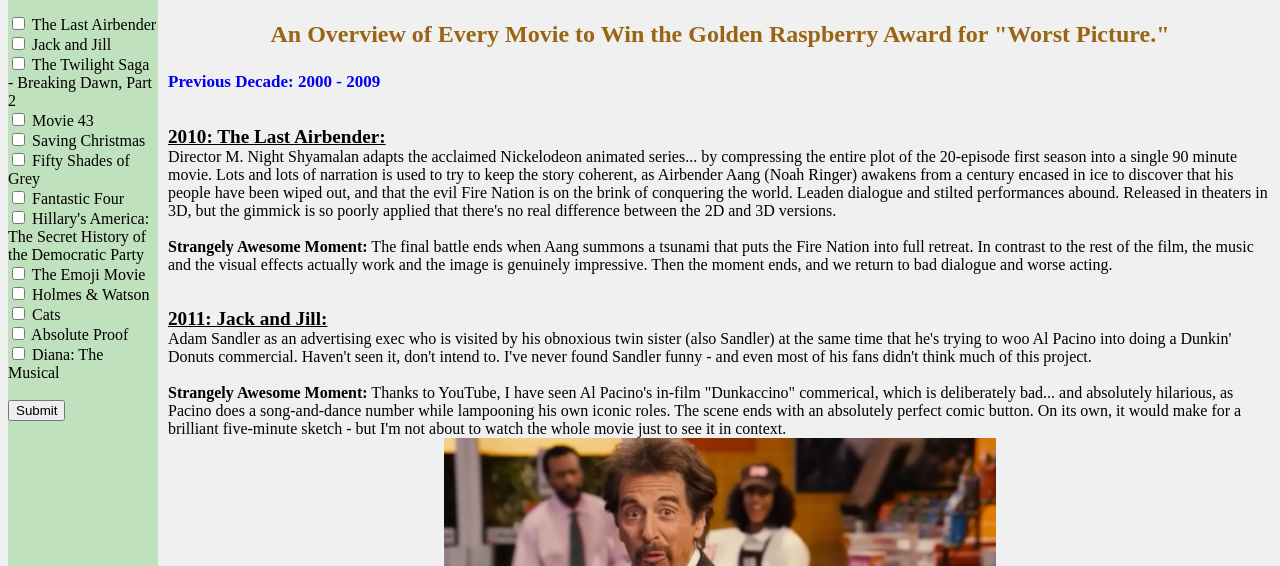
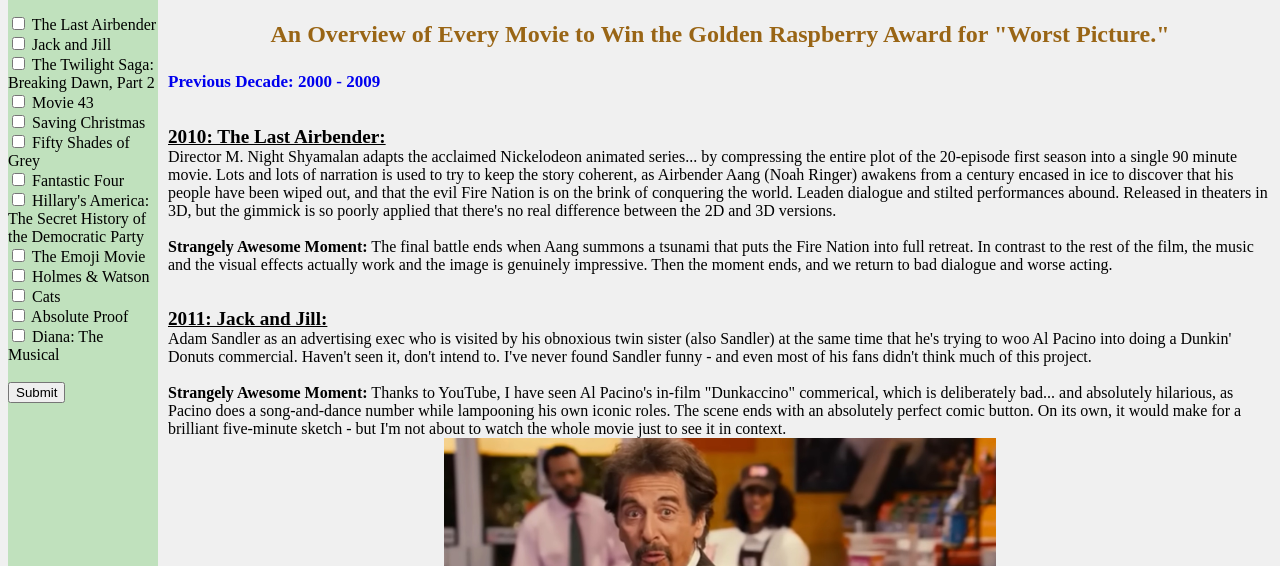
Before and after one commit to Jasper-Halt/Jasper-Halt.github.io, a plain HTML site: page Razzies2010-2021.html in a window 1280 px wide. Shown: the part 234-800 px from the top of the page. Drawn offline with Linux system fonts and the light colour scheme.

Commit message:
updated form text

```diff
--- a/Razzies2010-2021.html
+++ b/Razzies2010-2021.html
@@ -21,7 +21,7 @@
             <br />
             <input type="checkbox"> The Last Airbender<br />
             <input type="checkbox"> Jack and Jill<br />
-            <input type="checkbox"> The Twilight Saga - Breaking Dawn, Part 2<br />
+            <input type="checkbox"> The Twilight Saga: Breaking Dawn, Part 2<br />
             <input type="checkbox"> Movie 43<br />
             <input type="checkbox"> Saving Christmas<br />
             <input type="checkbox"> Fifty Shades of Grey<br />
```
